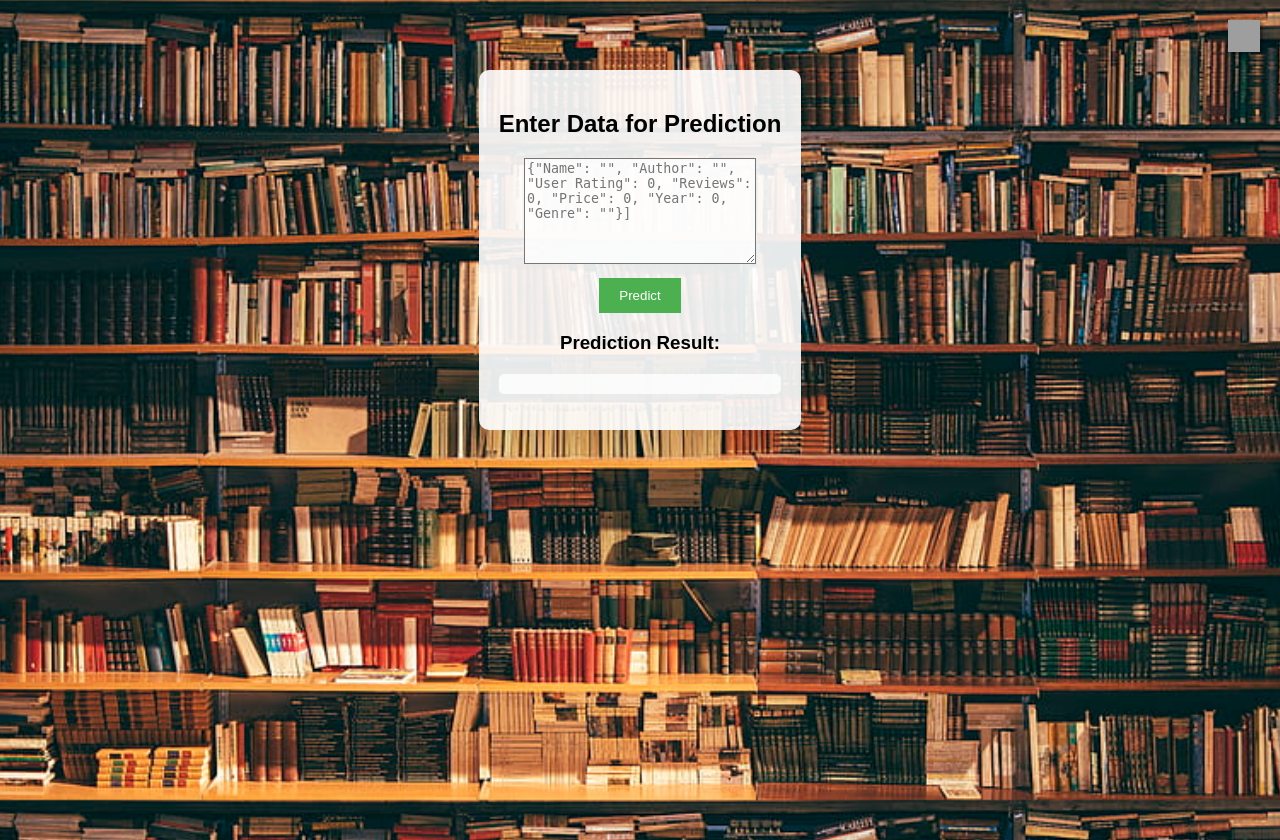
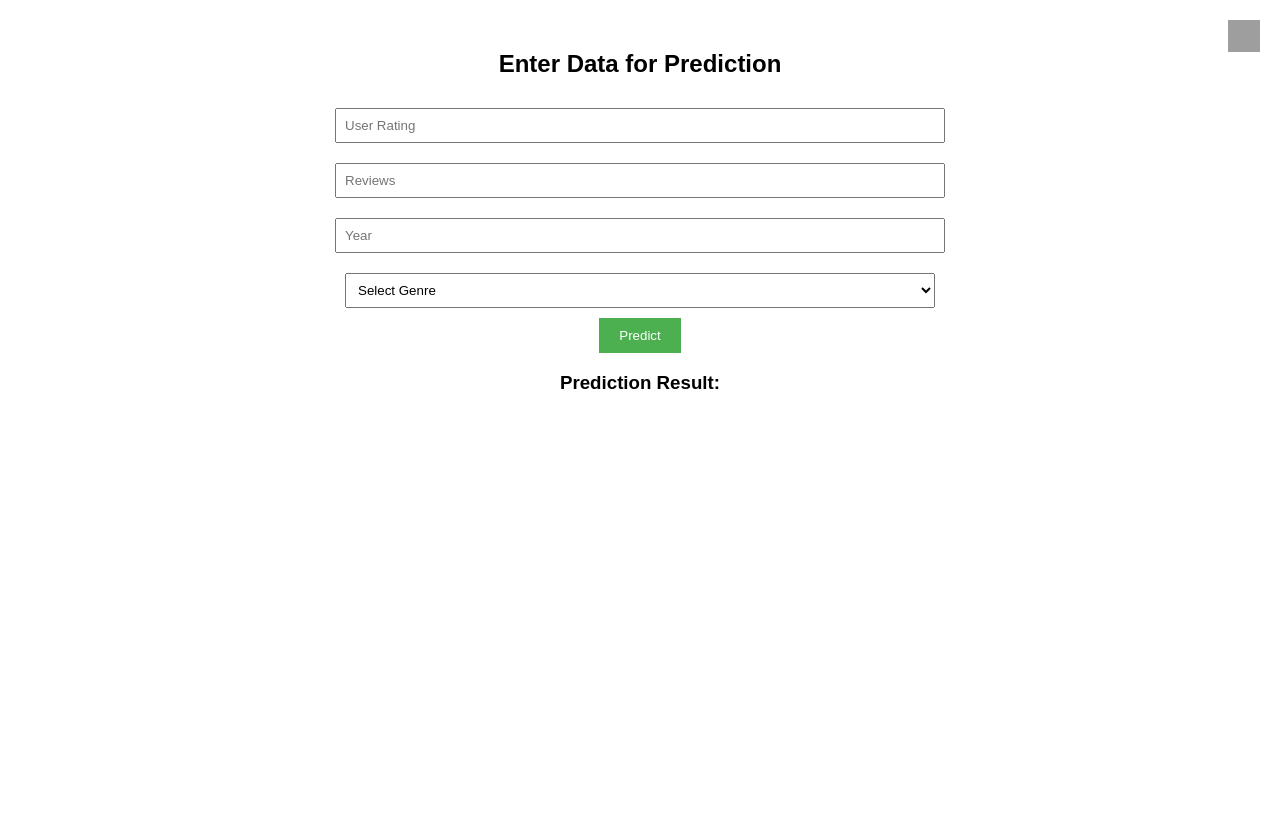
Before and after one commit to Filip746/FlaskAzureApp, a Flask app: page / in a window 1280 px wide. After the commit the page ends 389 px from the top, so only its background shows below. Run offline with Flask 3, Linux system fonts and the light colour scheme; grey boxes are pictures that could not be loaded.

Commit message:
Editing CSS #2

```diff
--- a/templates/index.html
+++ b/templates/index.html
@@ -2,27 +2,46 @@
 <html>
 
 <head>
-    <title>Books Price Prediction</title>
+    <title>Azure ML Prediction</title>
     <style>
         body {
             font-family: Arial, sans-serif;
             text-align: center;
-            margin: 0;
-            padding: 20px;
-            background-image: url('photo.jpg');
-            background-size: cover;
-            background-attachment: fixed;
-            background-position: center;
-            min-height: 100vh;
+            margin: 50px;
         }
 
-        .content-container {
-            background-color: rgba(255, 255, 255, 0.9);
-            padding: 20px;
-            border-radius: 10px;
-            display: inline-block;
-            margin: 50px auto;
-            max-width: 800px;
+        input,
+        select {
+            width: 50%;
+            padding: 8px;
+            margin: 10px 0;
+        }
+
+        button {
+            padding: 10px 20px;
+            background-color: #4CAF50;
+            color: white;
+            border: none;
+            cursor: pointer;
+        }
+
+        button:hover {
+            background-color: #45a049;
+        }
+
+        #result {
+            margin-top: 20px;
+            font-weight: bold;
+        }
+
+        .github-corner img {
+            width: 32px;
+            height: 32px;
+            transition: transform 0.3s ease;
+        }
+
+        .github-corner img:hover {
+            transform: scale(1.2);
         }
 
         .github-corner {
@@ -32,45 +51,6 @@
             padding: 20px;
             z-index: 1000;
         }
-
-        .github-corner img {
-            width: 32px;
-            height: 32px;
-            transition: transform 0.3s ease;
-            filter: drop-shadow(2px 2px 2px rgba(0, 0, 0, 0.5));
-        }
-
-        .github-corner img:hover {
-            transform: scale(1.2);
-        }
-
-        textarea {
-            width: 80%;
-            height: 100px;
-            margin-bottom: 10px;
-            background-color: rgba(255, 255, 255, 0.8);
-        }
-
-        button {
-            padding: 10px 20px;
-            background-color: #4CAF50;
-            color: white;
-            border: none;
-            cursor: pointer;
-            transition: background-color 0.3s ease;
-        }
-
-        button:hover {
-            background-color: #45a049;
-        }
-
-        #result {
-            margin-top: 20px;
-            font-weight: bold;
-            background-color: rgba(255, 255, 255, 0.8);
-            padding: 10px;
-            border-radius: 5px;
-        }
     </style>
 </head>
 
@@ -79,38 +59,44 @@
         rel="noopener noreferrer">
         <img src="https://cdn-icons-png.flaticon.com/512/25/25231.png" alt="GitHub Repository">
     </a>
-
-    <div class="content-container">
     <h2>Enter Data for Prediction</h2>
     <form id="predict-form">
-            <textarea id="input-data"
-                placeholder='{"Name": "", "Author": "", "User Rating": 0, "Reviews": 0, "Price": 0, "Year": 0, "Genre": ""}]'></textarea><br>
+        <input type="number" id="user-rating" placeholder="User Rating" step="0.1" required><br>
+        <input type="number" id="reviews" placeholder="Reviews" required><br>
+        <input type="number" id="year" placeholder="Year" required><br>
+        <select id="genre" required>
+            <option value="">Select Genre</option>
+            <option value="Non Fiction">Non Fiction</option>
+            <option value="Fiction">Fiction</option>
+        </select><br>
         <button type="button" onclick="sendPrediction()">Predict</button>
     </form>
     <h3>Prediction Result:</h3>
     <p id="result"></p>
-    </div>
 
     <script>
         function sendPrediction() {
-            let inputData = document.getElementById("input-data").value;
-            try {
-                let parsedData = JSON.parse(inputData);
+            let inputData = {
+                "Name": null,
+                "Author": null,
+                "User Rating": parseFloat(document.getElementById("user-rating").value),
+                "Reviews": parseInt(document.getElementById("reviews").value),
+                "Price": 0,
+                "Year": parseInt(document.getElementById("year").value),
+                "Genre": document.getElementById("genre").value
+            };
+
             fetch('/predict', {
                 method: 'POST',
                 headers: { 'Content-Type': 'application/json' },
-                    body: JSON.stringify(parsedData)
+                body: JSON.stringify(inputData)
             })
                 .then(response => response.json())
                 .then(data => {
-                        let scoredLabel = data["Scored Labels"];
-                        document.getElementById("result").innerText = scoredLabel;
+                    document.getElementById("result").innerText = JSON.stringify(data, null, 2);
                     console.log("Full response:", data);
                 })
                 .catch(error => console.error('Error:', error));
-            } catch (e) {
-                alert("Invalid JSON format. Please correct and try again.");
-            }
         }
     </script>
 </body>
```
Lines whose indentation alone changed are shown as unchanged.
